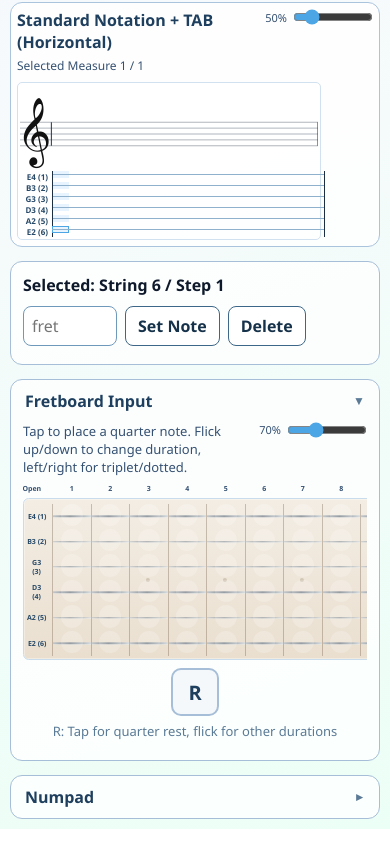
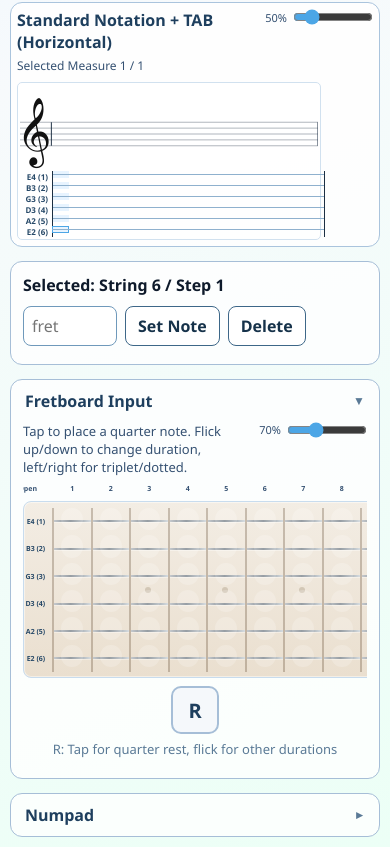
Before and after one commit to ryogy-labs/quick-tab, a Next.js app: page / in a window 390 px wide. Shown: the part 503-1350 px from the top of the page. Built offline with nearby package versions, Linux system fonts and the light colour scheme.

Commit message:
Make fretboard scaling affect both axes

```diff
--- a/app/components/FretboardInput.module.css
+++ b/app/components/FretboardInput.module.css
@@ -37,6 +37,14 @@
 }
 
 .fretboard {
+  --fretboard-scale: 1;
+  --open-width: calc(108px * var(--fretboard-scale));
+  --fret-width: calc(48px * var(--fretboard-scale));
+  --row-height: calc(48px * var(--fretboard-scale));
+  --hit-size: calc(32px * var(--fretboard-scale));
+  --string-font-size: calc(12px * var(--fretboard-scale));
+  --string-pad-y: calc(4px * var(--fretboard-scale));
+  --string-pad-x: calc(8px * var(--fretboard-scale));
   display: flex;
   flex-direction: column;
   gap: 8px;
@@ -46,14 +54,17 @@
   display: flex;
   flex-direction: column;
   gap: 8px;
+  width: 100%;
 }
 
 .fretNumbers,
 .markersLayer,
 .stringRow {
   display: grid;
-  grid-template-columns: 108px repeat(12, minmax(42px, 1fr));
+  grid-template-columns: var(--open-width) repeat(12, var(--fret-width));
   align-items: center;
+  width: max-content;
+  min-width: 100%;
 }
 
 .fretNumbers {
@@ -134,7 +145,7 @@
   background: transparent;
   cursor: pointer;
   position: relative;
-  min-height: 48px;
+  min-height: var(--row-height);
   padding: 0;
   touch-action: none;
 }
@@ -156,14 +167,16 @@
   justify-content: flex-end;
   align-items: center;
   padding-right: 10px;
+  min-width: 0;
 }
 
 .stringName {
   color: #274968;
-  font-size: 12px;
+  font-size: var(--string-font-size);
   font-weight: 700;
   border-radius: 999px;
-  padding: 4px 8px;
+  padding: var(--string-pad-y) var(--string-pad-x);
+  white-space: nowrap;
 }
 
 .activeNote .stringName,
@@ -197,8 +210,8 @@
   display: inline-flex;
   align-items: center;
   justify-content: center;
-  width: 32px;
-  height: 32px;
+  width: var(--hit-size);
+  height: var(--hit-size);
   border-radius: 999px;
   background: rgb(255 255 255 / 0.2);
 }
@@ -223,18 +236,13 @@
   .fretNumbers,
   .markersLayer,
   .stringRow {
-    grid-template-columns: 40px repeat(12, 55px);
+    grid-template-columns: calc(40px * var(--fretboard-scale)) repeat(12, calc(55px * var(--fretboard-scale)));
     min-width: max-content;
-  }
-
-  .hitArea {
-    width: 32px;
-    height: 32px;
   }
 
   .openString,
   .fretCell {
-    min-height: 36px;
+    min-height: calc(36px * var(--fretboard-scale));
   }
 
   .openString {
@@ -242,12 +250,12 @@
   }
 
   .stringName {
-    font-size: 10px;
-    padding: 2px 4px;
+    font-size: calc(10px * var(--fretboard-scale));
+    padding: calc(2px * var(--fretboard-scale)) calc(4px * var(--fretboard-scale));
   }
 
   .fretNumbers {
-    font-size: 10px;
+    font-size: calc(10px * var(--fretboard-scale));
   }
 
   .board {
--- a/app/components/FretboardInput.tsx
+++ b/app/components/FretboardInput.tsx
@@ -1,6 +1,6 @@
 "use client";
 
-import { useState, useCallback, useEffect, useRef } from "react";
+import { CSSProperties, useState, useCallback, useEffect, useRef } from "react";
 import styles from "./FretboardInput.module.css";
 import { DurationModifier } from "../tabModel";
 import { useFlickGesture, FlickResult } from "../hooks/useFlickGesture";
@@ -142,6 +142,10 @@ export default function FretboardInput({
     };
   }, [onScaleChange]);
 
+  const fretboardStyle = {
+    "--fretboard-scale": String(scale),
+  } as CSSProperties;
+
   return (
     <div className={styles.fretboardWrapper}>
       <div className={styles.fretboardHeader}>
@@ -160,7 +164,7 @@ export default function FretboardInput({
           />
         </div>
       </div>
-      <div className={styles.fretboard} style={{ zoom: scale }}>
+      <div className={styles.fretboard} style={fretboardStyle}>
         <div ref={fretboardScrollRef} className={styles.fretboardScroll}>
         <div className={styles.fretNumbers}>
           <div className={styles.nutSpacer}>Open</div>
```
